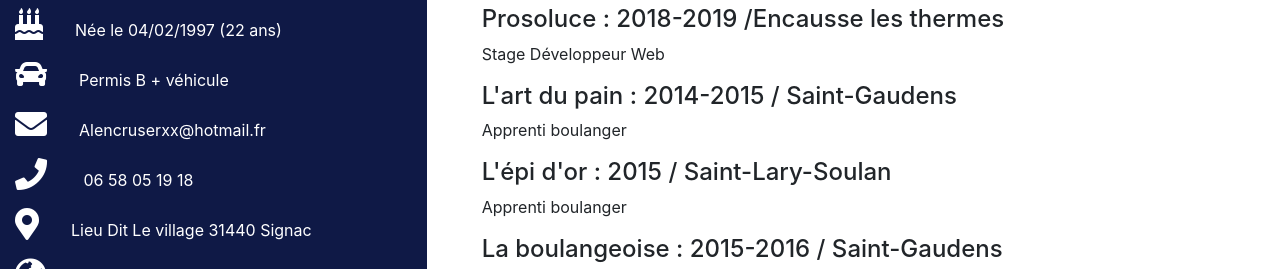
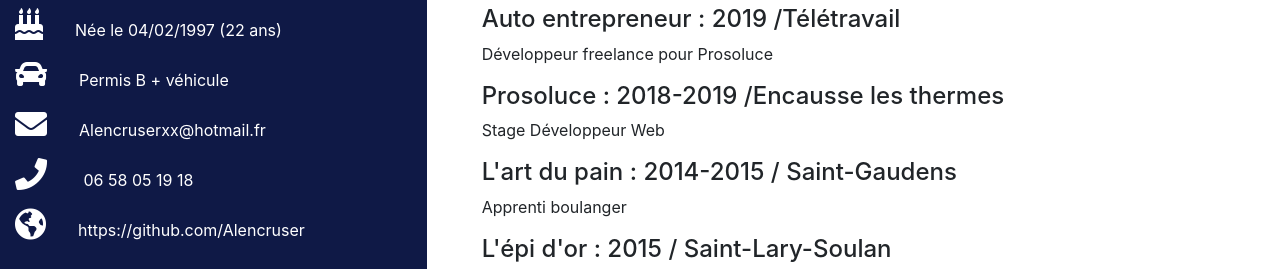
Before and after one commit to Alencruser/Currivitae, a plain HTML site: page index.html in a window 1280 px wide. Shown: the part 339-608 px from the top of the page. Drawn offline with nearby package versions, Linux system fonts and the light colour scheme.

Commit message:
ajout trimestre auto entrepreneur

```diff
--- a/index.html
+++ b/index.html
@@ -33,13 +33,16 @@
 				<p class="icon"><i class="fas fa-car"></i>Permis B + véhicule</p>
 				<p class="icon"><i class="fas fa-envelope"></i>Alencruserxx@hotmail.fr</p>
 				<p class="icon"><i class="fas fa-phone"></i> 06 58 05 19 18</p>
-				<p class="icon"><i class="fas fa-map-marker-alt"></i>Lieu Dit Le village 31440 Signac</p>
 				<p class="icon"><i class="fas fa-globe-americas"></i>https://github.com/Alencruser</p>
 			</div>
 		</div>
 		<div class="col-sm-8">
 			<h2 class="title">Expériences professionnelles</h2>
 			<ul>
+				<li>
+					<h4>Auto entrepreneur : 2019 /Télétravail</h4>
+					<p>Développeur freelance pour Prosoluce</p>
+				</li>
 				<li>
 					<h4>Prosoluce : 2018-2019 /Encausse les thermes </h4>
 					<p>Stage Développeur Web</p>
```
